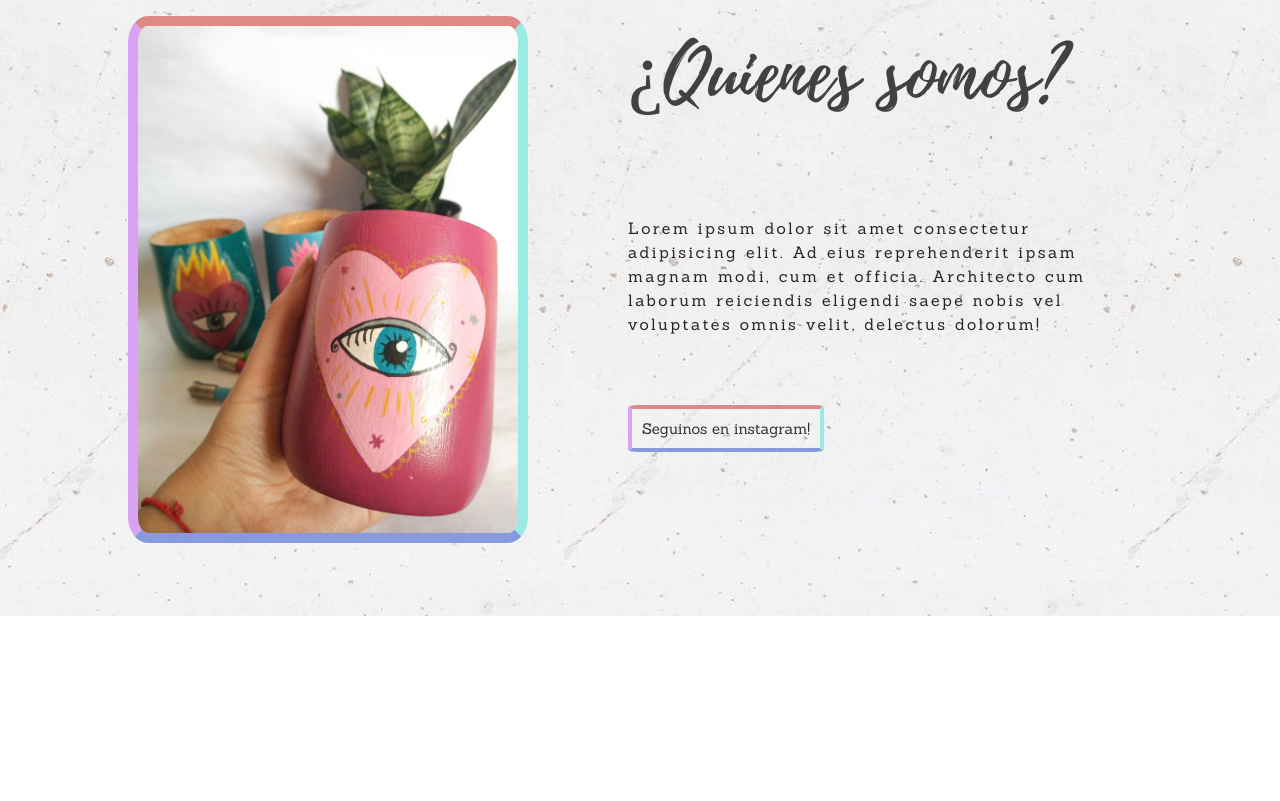
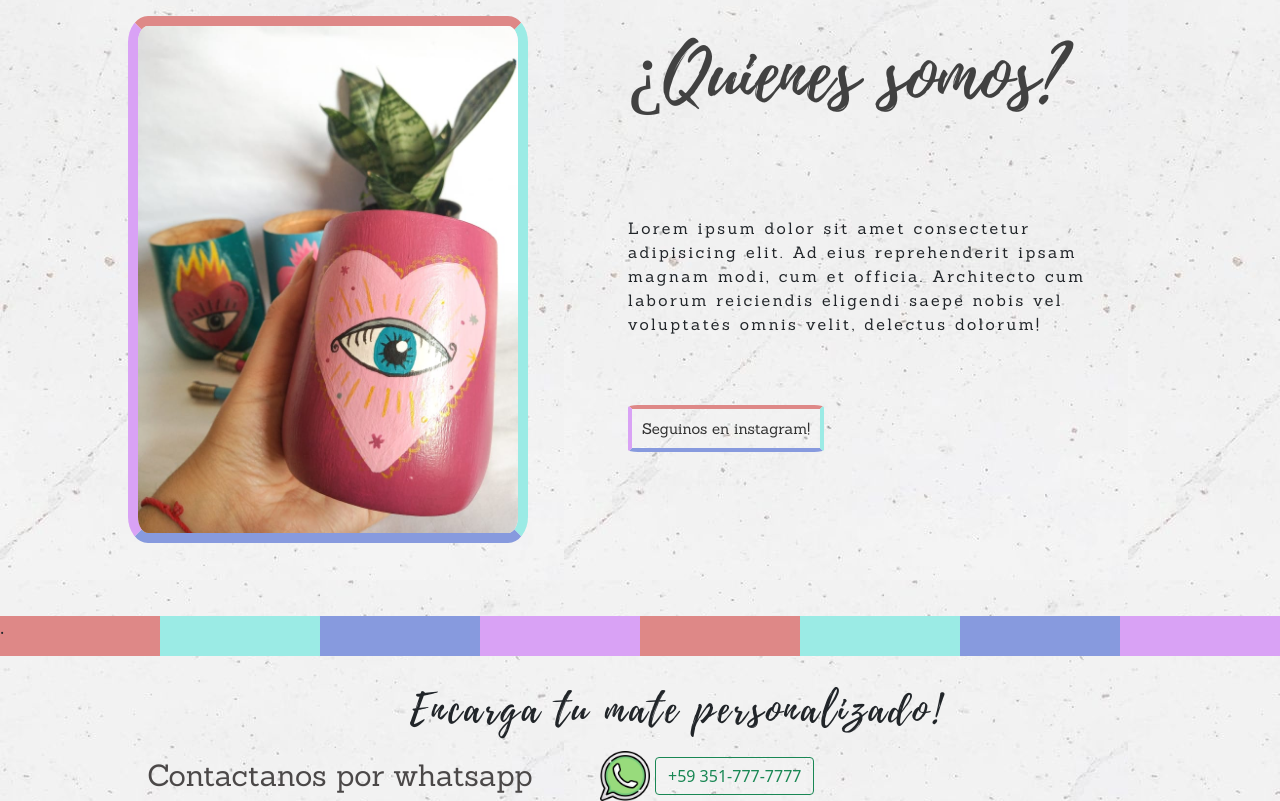
Before and after one commit to rosariocuriale/Matices-mates, a website: page index.html in a window 1280 px wide. Shown: the part 2804-3605 px from the top of the page. Before the commit the page ends 3420 px from the top, so only its background shows below. Drawn offline with nearby package versions, Linux system fonts and the light colour scheme.

Commit message:
se agrego contactos

```diff
--- a/index.html
+++ b/index.html
@@ -113,6 +113,47 @@
         <div class="four"><a href="https://www.instagram.com/matices_mates/?hl=es-la">Seguinos en instagram!</a></div>
 
     </div>
+    <!-- end section quienes somos-->
+    <!-- section contactos-->
+    <div class="container-contactanos">
+        <div class="color1">
+            <p>.</p>
+        </div>
+        <div class="color2">
+            <p></p>
+        </div>
+        <div class="color3">
+            <p></p>
+        </div>
+        <div class="color4">
+            <p></p>
+        </div>
+        <div class="color5">
+            <p></p>
+        </div>
+        <div class="color6">
+            <p></p>
+        </div>
+        <div class="color7">
+            <p></p>
+        </div>
+        <div class="color8">
+            <p></p>
+        </div>
+        <div class="row-1-c">
+            <h2> Encarga tu mate personalizado! </h2>
+        </div>
+        <div class="row-2-c">
+            <h3> Contactanos por whatsapp </h3>
+        </div>
+        <div class="row-3-c">
+            <img src="src/multimedia/logotipo-de-whatsapp.png" alt="">
+        </div>
+        <div class="row-4-c">
+            <button type="button" class="btn btn-outline-success">+59 351-777-7777</button>
+        </div>
+    </div>
+    <!-- end section contactos-->
     <!-- footer -->
     <footer>
 
--- a/scss/_body.scss
+++ b/scss/_body.scss
@@ -1,3 +1,5 @@
 body{
+    background-attachment: fixed;
+    overflow: scroll;
     background-image: url('../src/multimedia/fondo-oficial-.jpg');
 }
--- /dev/null
+++ b/scss/_contacto.scss
@@ -0,0 +1,94 @@
+.container-contactanos{
+    display: grid;
+    grid-template-columns: repeat(8, 1fr);
+    grid-template-rows: 5px, 150px, 150px, 150px;
+
+    .color1{
+        grid-row: 1;
+        grid-column: 1;
+        background-color: #DE8887;
+    }
+
+    .color2{
+        grid-row: 1;
+        grid-column: 2;
+        background-color: #9BEBE5;
+    }
+
+    .color3{
+        grid-row: 1;
+        grid-column: 3;
+        background-color: #879ADE;
+    }
+
+    .color4{
+        grid-row: 1;
+        grid-column: 4;
+        background-color: #D9A2F5;
+    }
+
+    .color5{
+        grid-row: 1;
+        grid-column: 5;
+        background-color: #DE8887;
+    }
+
+    .color6{
+        grid-row: 1;
+        grid-column: 6;
+        background-color: #9BEBE5;
+    }
+
+    .color7{
+        grid-row: 1;
+        grid-column: 7;
+        background-color: #879ADE;
+    }
+
+    .color8{
+        grid-row: 1;
+        grid-column: 8;
+        background-color: #D9A2F5;
+    }
+
+    .row-1-c{
+        grid-row: 2;
+        grid-column: 3 / span 6;
+        h2{
+            font-family: Playlist-Script;
+            font-size: 40px;
+            letter-spacing: 3px;
+            padding-left: 90px;
+            padding-top: 30px;
+        }
+    }
+
+    .row-2-c{
+        grid-row: 3;
+        grid-column: 1 / 5;
+        h3{
+            font-family: 'Sanchez', serif;
+            color: rgb(75, 72, 72);
+            font-size: 30px;
+            margin-top: 15px;
+            margin-left: 23%;
+        }
+    }
+
+    .row-3-c{
+        grid-row: 3;
+        grid-column: 4;
+        img{
+            width: 50px;
+            margin-left: 75%;
+            margin-top: 9px;
+        }
+    }
+
+    .row-4-c{
+        grid-row: 3;
+        grid-column: 5 / span 6;
+        margin-left: 15px;
+        padding-top: 15px;
+    }
+}
--- a/scss/style.scss
+++ b/scss/style.scss
@@ -7,6 +7,7 @@
 @import 'section-four';
 @import 'section-quienesomos';
 @import 'footer';
+@import 'contacto';
 
 *{
     padding: 0;
```
Also changed, not shown: css/style.css, src/multimedia/agus-.jpg (deleted), src/multimedia/aguss-.jpg (deleted), src/multimedia/logotipo-de-whatsapp.png (added), 1 other file.
